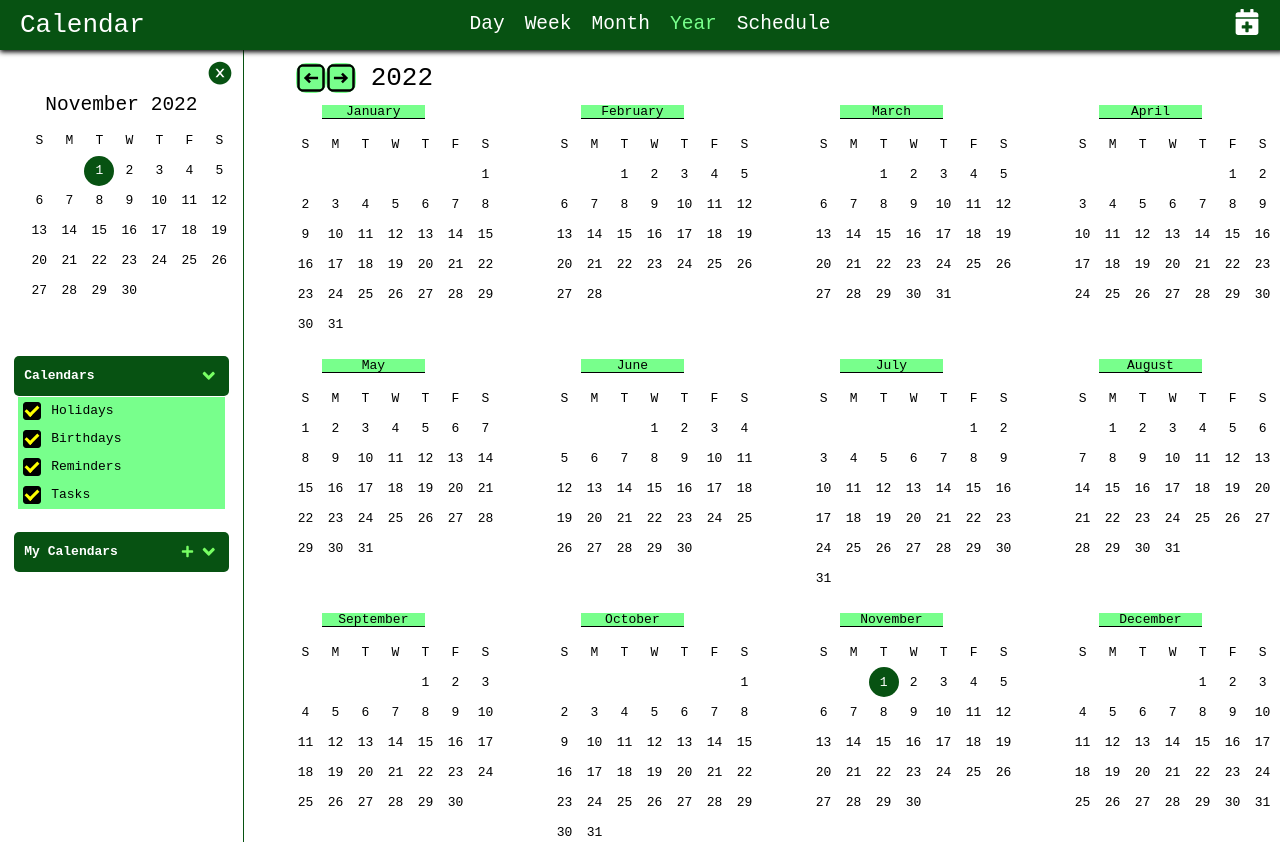
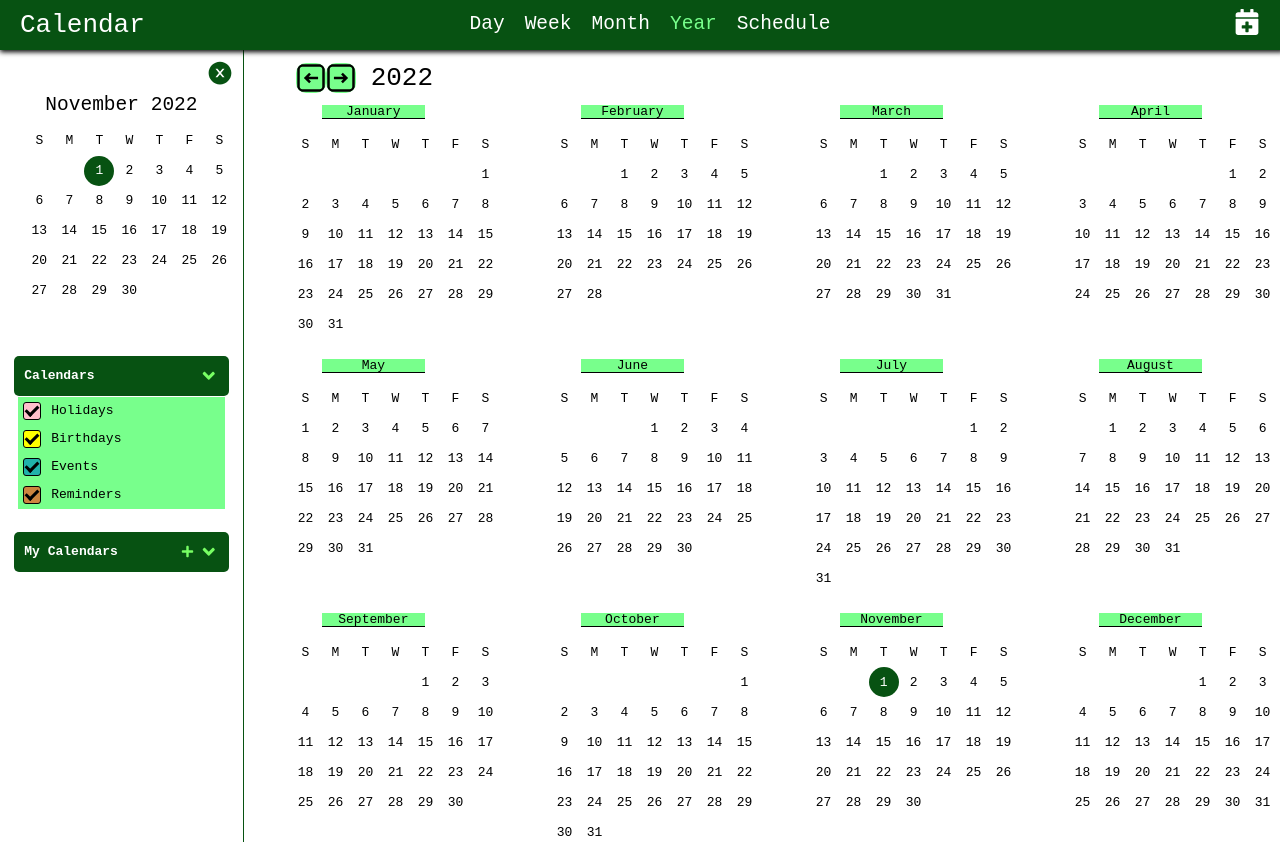
Before and after one commit to kraig-hebert/calendar, a React (Create React App) app: page / in a window 1280 px wide. Built offline with nearby package versions, Linux system fonts and the light colour scheme.

Commit message:
updated styling of default calendar checkboxes

```diff
--- a/src/components/sideDrawer/defaultDrawerAccordion/accordionBody/calendarList/CalendarList.jsx
+++ b/src/components/sideDrawer/defaultDrawerAccordion/accordionBody/calendarList/CalendarList.jsx
@@ -4,15 +4,32 @@ import { useStyles } from './styles';
 
 const CalendarList = () => {
   const classes = useStyles();
-  const defaultCalendars = ['holidays', 'birthdays', 'reminders', 'tasks'];
+  const defaultCalendars = [
+    {
+      title: 'Holidays',
+      filter: 'pink',
+    },
+    {
+      title: 'Birthdays',
+      filter: 'yellow',
+    },
+    {
+      title: 'Events',
+      filter: 'lightseagreen',
+    },
+    {
+      title: 'Reminders',
+      filter: 'peru',
+    },
+  ];
   const renderedCalendarList = defaultCalendars.map((calendar, index) => {
     return (
       <CalendarInput
-        title={calendar}
+        title={calendar.title}
         classes={classes}
         key={index}
-        checkBoxBackgroundColor="#000"
-        checkColor="yellow"
+        checkBoxBackgroundColor={calendar.filter}
+        checkColor="#000"
       />
     );
   });
```
